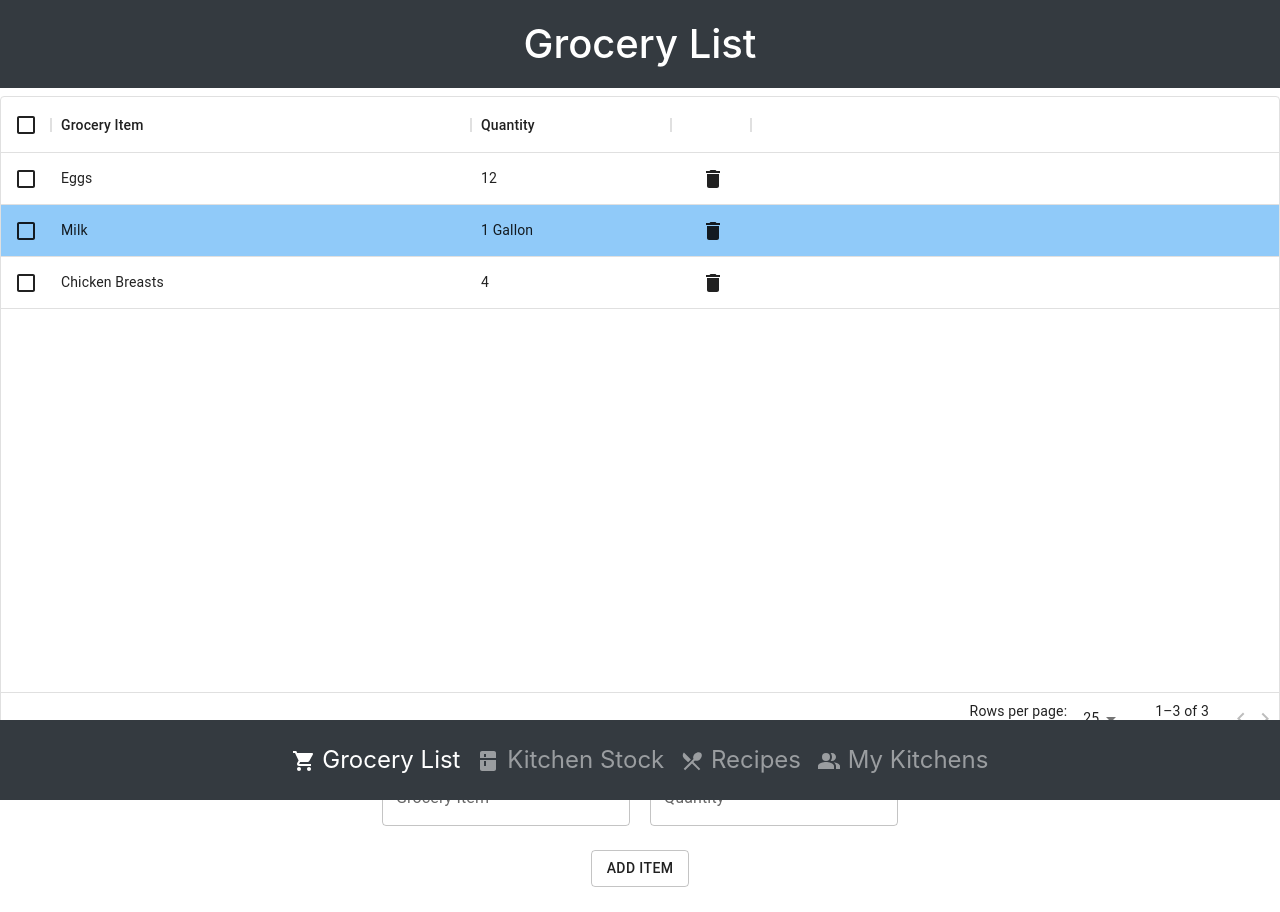
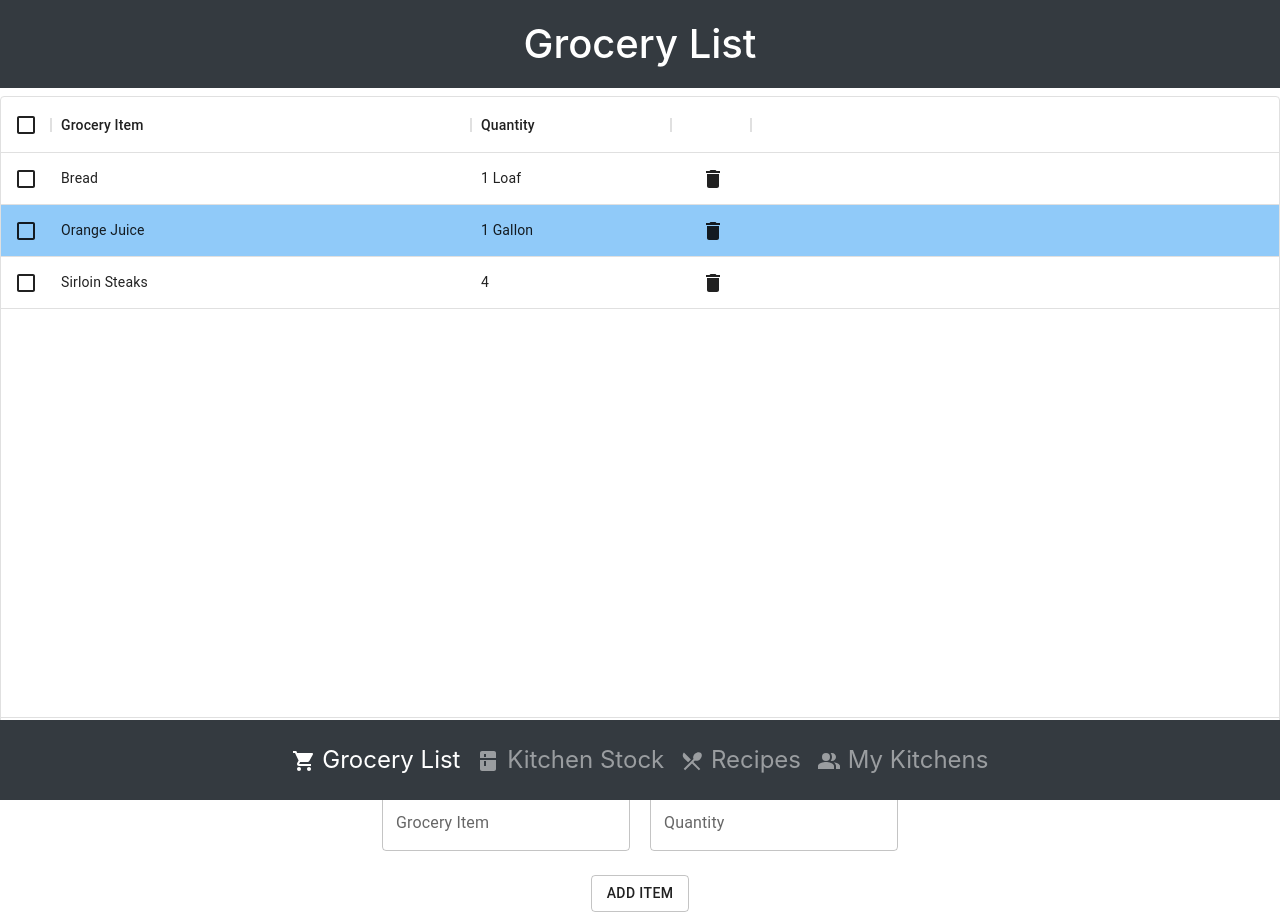
Before and after one commit to lucasoooooo/Kitchen-Kompanian, a React (Create React App) app in the folder kitch-komp/: page / in a window 1280 px wide. Before the commit the page ends 887 px from the top, so only its background shows below. Built offline with nearby package versions, Linux system fonts and the light colour scheme.

Commit message:
Delete elements after their checked off

```diff
--- a/kitch-komp/src/components/GroceryList.jsx
+++ b/kitch-komp/src/components/GroceryList.jsx
@@ -6,9 +6,9 @@ import TextField from '@mui/material/TextField';
 
 
 var data = [
-  { id: 1, item: 'Eggs', quantity: '12'},
-  { id: 2, item: 'Milk', quantity: '1 Gallon'},
-  { id: 3, item: 'Chicken Breasts', quantity: '4'},
+  { id: 20, item: 'Bread', quantity: '1 Loaf'},
+  { id: 21, item: 'Orange Juice', quantity: '1 Gallon'},
+  { id: 22, item: 'Sirloin Steaks', quantity: '4'},
 ];
 
 class GroceryList extends Component {
@@ -32,7 +32,7 @@ class GroceryList extends Component {
   componentDidMount() {
     this.setState({
       data: [...data],
-      numItems: 4,
+      numItems: 23,
       item: '',
       quantity: ''
     });
@@ -44,7 +44,7 @@ class GroceryList extends Component {
     this.setState({
       data: temp
     });
-    console.log(this.state.data)
+    // console.log(this.state.data)
   }
 
 
@@ -72,7 +72,8 @@ class GroceryList extends Component {
   }
 
   handleSelectionModelChange(newSelectionModel) {
-    // console.log(newSelectionModel)
+
+    if(newSelectionModel.length !== 0){
       let temp = this.state.data
       for (const id in newSelectionModel){
         // console.log(id)
@@ -81,6 +82,9 @@ class GroceryList extends Component {
       }
       for (const element in temp){
         this.props.onItemSelected(temp[element])
+        // console.log(temp[element])
+      }
+      this.handleDelete(newSelectionModel[0])
     }
   }
 
@@ -90,7 +94,7 @@ class GroceryList extends Component {
         <h1 textalign='center' style={{color: "white", background: "#343a40",
         paddingTop: '20px', paddingBottom: '20px'}}>Grocery List</h1>
         <span className="horizontal-line" />
-        <div className="centerDiv" style={{ height: 650, width: '100%' }}>
+        <div className="centerDiv" style={{ height: 675, width: '100%' }}>
           <DataGrid
             rows={this.state.data}
             columns={[
```
Lines whose indentation alone changed are shown as unchanged.
